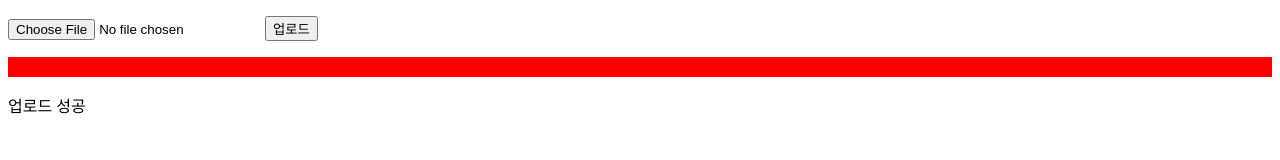
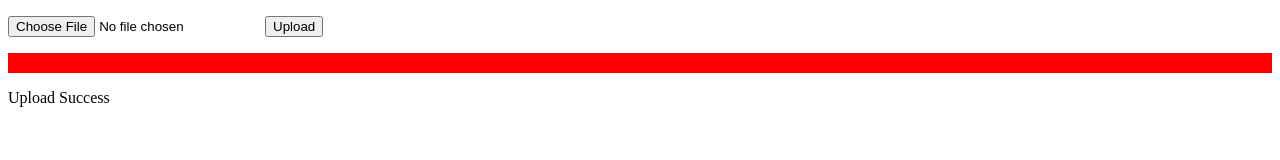
Before and after one commit to kcanonweb/ng-file-upload-ie9, a website: page index.html in a window 1280 px wide. Drawn offline with Linux system fonts and the light colour scheme.

Commit message:
ng-file-upload-ie9
ng-file-upload-ie9

```diff
--- a/index.html
+++ b/index.html
@@ -8,12 +8,12 @@
 	<div class="wrapFiles" >
 		<p class="files" >
 			<span class="ie-file-wrap"><input type="file" name="file" ng-model="picFile"  ngf-select accept="*" /></span>
-			<button type="button" ng-click="uploadPic(picFile)">업로드</button>
+			<button type="button" ng-click="uploadPic(picFile)">Upload</button>
 		</p>
 		<div ng-show="picFile[0].progress >= 0">
 			<p style="width:{{picFile[0].progress}}%; height:20px; background:red;" ng-bind="picFile[0].progress + '%'"></p>
 		</div>
-		<p ng-show="picFile[0].result">업로드 성공</p>
+		<p ng-show="picFile[0].result">Upload Success</p>
 	</div>
 </body>
 </html>
```
